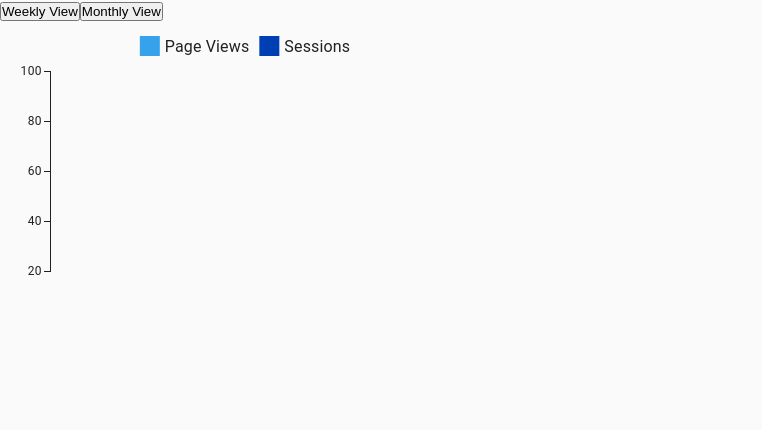
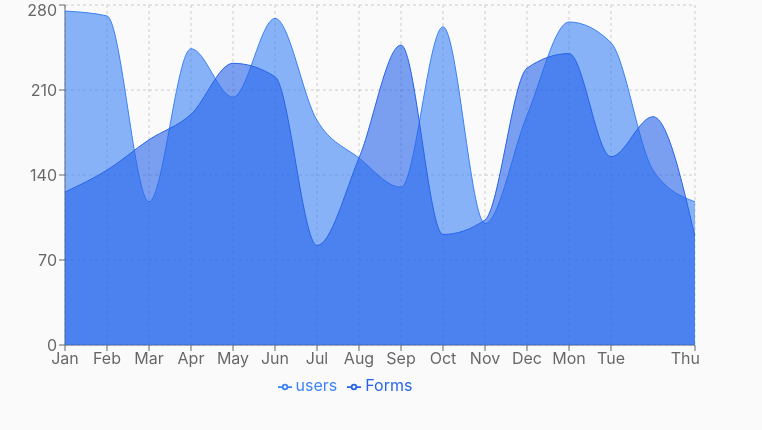
Before and after one commit to KEERTHANADURAISAM/gFormDashboardClient, a React (Create React App) app: page / in a window 1280 px wide. Shown: the top 430 px of the page, without its empty margins (0-762 px from the left). Built offline with nearby package versions, Linux system fonts and the light colour scheme.

Commit message:
bar chart

```diff
--- a/package.json
+++ b/package.json
@@ -20,6 +20,7 @@
     "react-dom": "^18.3.1",
     "react-redux": "^9.1.2",
     "react-scripts": "5.0.1",
+    "recharts": "^2.12.7",
     "styled-components": "^6.1.13",
     "web-vitals": "^2.1.4"
   },
--- a/src/pages/authendication/Login.js
+++ b/src/pages/authendication/Login.js
@@ -12,7 +12,7 @@ import { useSelector } from "react-redux";
 import { userRegister } from "../slices/userAuth";
 
 const Login = () => {
-  const currentUser = useSelector((state) => state.userRegister); // Assuming `user` is your slice's name
+  const currentUser = useSelector((State) => State.user); // Assuming `user` is your slice's name
 
 // Log the current user data from the Redux store
 console.log('Current User Data:', currentUser)
--- a/src/pages/container/WavyChart.js
+++ b/src/pages/container/WavyChart.js
@@ -1,64 +1,97 @@
-import React, { useState } from 'react';
-import { LineChart } from '@mui/x-charts';
+import React from "react";
+import {
+  Area,
+  AreaChart,
+  ResponsiveContainer,
+  XAxis,
+  YAxis,
+  CartesianGrid,
+  Tooltip,
+  Legend,
+} from "recharts";
+
+// Function to generate dynamic monthly data
+// Generate short form of monthly data
+const generateMonthlyData = (months, minUsers, maxUsers, minForms, maxForms) => {
+  const monthNames = [
+    "Jan", "Feb", "Mar", "Apr", "May", "Jun",
+    "Jul", "Aug", "Sep", "Oct", "Nov", "Dec"
+  ];
+
+  const data = [];
+  for (let i = 0; i < months; i++) {
+    data.push({
+      name: monthNames[i],  // Use short form month name
+      users: Math.floor(Math.random() * (maxUsers - minUsers + 1)) + minUsers,
+      forms: Math.floor(Math.random() * (maxForms - minForms + 1)) + minForms,
+    });
+  }
+  return data;
+};
+
+// Generate short form of weekly data
+const generateWeeklyData = (weeks, minUsers, maxUsers, minForms, maxForms) => {
+  const weekDays = ["Mon", "Tue", "Wed", "Thu", "Fri", "Sat", "Sun"];
+
+  const data = [];
+  for (let i = 0; i < weeks; i++) {
+    data.push({
+      name: weekDays[i],  // Use short form weekday name
+      users: Math.floor(Math.random() * (maxUsers - minUsers + 1)) + minUsers,
+      forms: Math.floor(Math.random() * (maxForms - minForms + 1)) + minForms,
+    });
+  }
+  return data;
+};
+
 
 const WavyChart = () => {
-  const [view, setView] = useState('week');
+  // Generate monthly and weekly data
+  const monthlyData = generateMonthlyData(12, 100, 300, 80, 250); // 12 months
+  const weeklyData = generateWeeklyData(4, 100, 300, 80, 250); // 4 weeks
 
-  // Weekly data
-  const weeklyData = {
-    xAxis: ['Mon', 'Tue', 'Wed', 'Thu', 'Fri', 'Sat', 'Sun'],
-    series: [
-      {
-        label: 'Page Views',
-        data: [30, 50, 28, 35, 55, 95, 75],
-        color: 'rgba(54, 162, 235, 1)', // Line color
-      },
-      {
-        label: 'Sessions',
-        data: [20, 40, 45, 55, 65, 85, 70],
-        color: '#003EB3', // Line color
-      },
-    ],
-  };
-
-  // Monthly data
-  const monthlyData = {
-    xAxis: ['Jan', 'Feb', 'Mar', 'Apr', 'May', 'Jun', 'Jul', 'Aug', 'Sep', 'Oct', 'Nov', 'Dec'],
-    series: [
-      {
-        label: 'Page Views',
-        data: [125, 175, 150, 225, 275, 325, 375, 400, 425, 475, 500, 525],
-        color: '#4877CD', // Line color
-      },
-      {
-        label: 'Sessions',
-        data: [300, 400, 320, 500, 600, 700, 800, 850, 900, 1000, 1050, 1100],
-        color: '#1777FF', // Line color
-      },
-    ],
-  };
-
-  // Choose the correct data based on view
-  const data = view === 'week' ? weeklyData : monthlyData;
+  // Merge the data
+  const combinedData = [...monthlyData, ...weeklyData];
 
   return (
-    <div>
-      <button onClick={() => setView('week')}>Weekly View</button>
-      <button onClick={() => setView('month')}>Monthly View</button>
+    <ResponsiveContainer width={700} height={400}>
 
-      {/* Use the LineChart component */}
-      <LineChart
-        width={500}
-        height={300}
-        xAxis={[{ data: data.xAxis }]} // Correct xAxis formatting
-        series={data.series.map((seriesItem) => ({
-          label: seriesItem.label,
-          data: seriesItem.data,
-          color: seriesItem.color, // Set color directly
-        }))} // Map series correctly
-      />
-    </div>
-  );
+      <AreaChart data={combinedData}>
+        <CartesianGrid strokeDasharray="3 3" />
+        <XAxis dataKey="name" />
+        <YAxis />
+        <Tooltip content={<CustomTooltip/>}/>
+        <Legend />
+        <Area
+          type="monotone"
+          dataKey="users"
+          stroke="#3b82f6"
+          fill="#3b82f6"
+          name="users"
+        />
+        <Area
+          type="monotone"
+          dataKey="forms"
+          stroke="#2563eb"
+          fill="#2563eb"
+          name="Forms"
+        />
+      </AreaChart>
+    </ResponsiveContainer>
+);
+};
+
+const CustomTooltip = ({ active, payload, label }) => {
+  if (active && payload && payload.length) {
+    return (
+      <div className="custom-tooltip">
+        <p className="label">{`${label}`}</p>
+        <p>{`Users: ${payload[0].value}`}</p>
+        <p>{`Forms: ${payload[1].value}`}</p>
+      </div>
+    );
+  }
+  return null;
 };
 
 export default WavyChart;
```
Also changed, not shown: src/pages/container/BarChart.js (added, +42 -0 lines), 1 other file (tests, documents, lock files or other folders).
